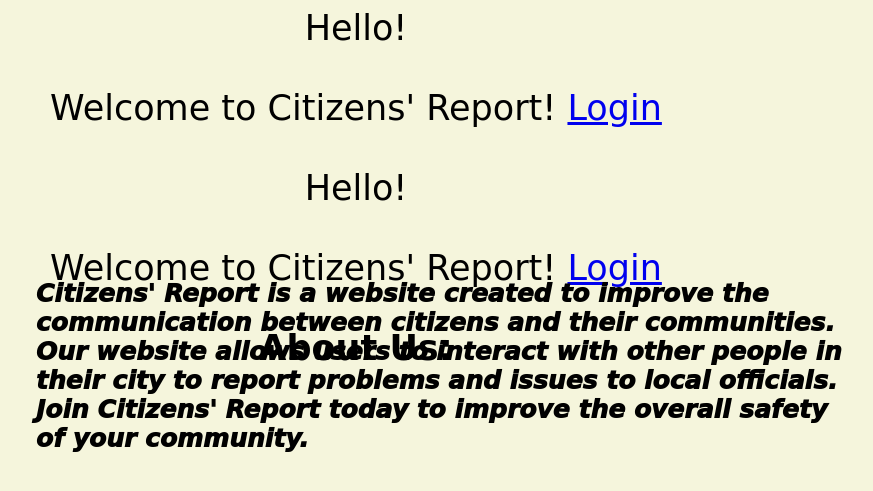
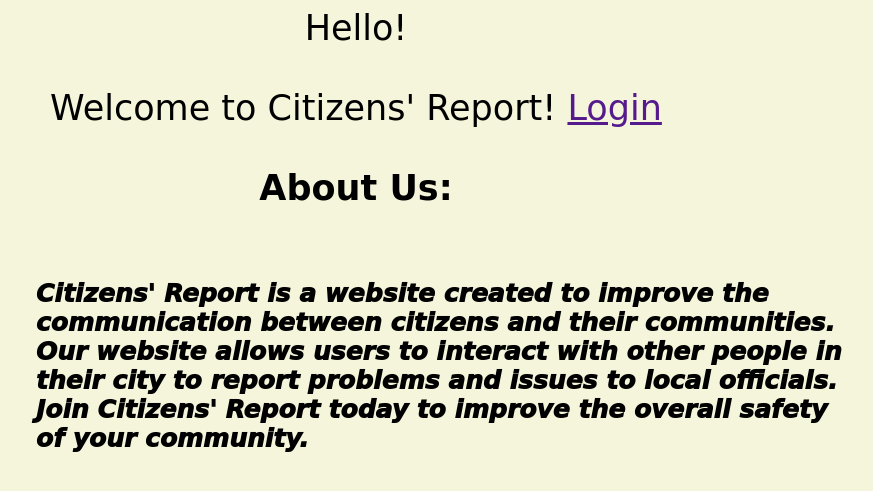
Before and after one commit to PrinceRios2000/startup_Hackathon2019, a Python web app: template templates/intro.html in a window 1280 px wide. Shown: the top 491 px of the page, without its empty margins (284-1157 px from the left). Run offline with Jinja, Linux system fonts and the light colour scheme; the template is opened without the code that fills it, so the values that code supplies are empty.

Commit message:
fixed intro

```diff
--- a/main.py
+++ b/main.py
@@ -66,7 +66,7 @@
 
         profile_posts_template = the_jinja_env.get_template('templates/filecomplaint.html')
         self.response.write(profile_posts_template.render(the_variable_dict))
-        self.redirect("")
+
 
     def post(self):
         checkLoggedInAndRegistered(self)
@@ -129,6 +129,5 @@
     ('/', Login),
     ('/reports', Reports),
     ('/myreport', userReport),
-    ('/myposts', userReport),
     ('/register', Registration)
 ], debug=True)
--- a/templates/intro.html
+++ b/templates/intro.html
@@ -6,9 +6,8 @@
     <body>
     <div class = "intropage">
     Hello!<br><br>Welcome to Citizens' Report!
-        <a id="logo" href="/login">Login</a>
-        <br><br>Hello!<br><br>Welcome to Citizens' Report!
-        <a href="../templates/registration.html">Login</a>
+        <a id="logo" href="{{login_url}}">Login</a>
+
     </div>
     <div class="about">
         <br>About Us:
```
